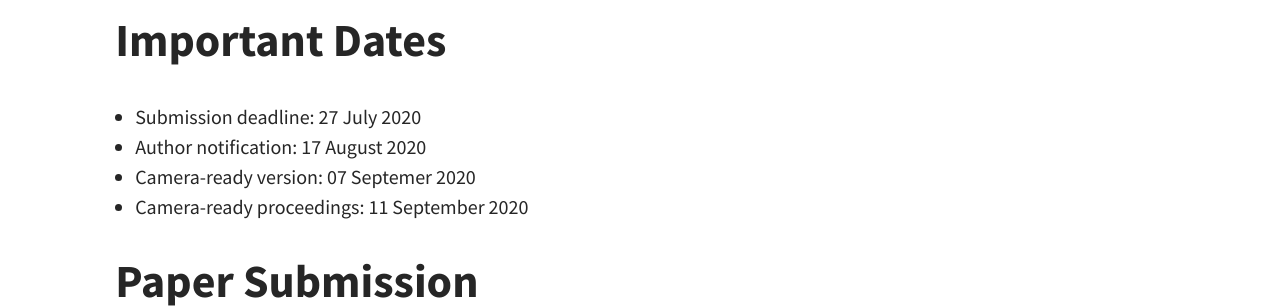
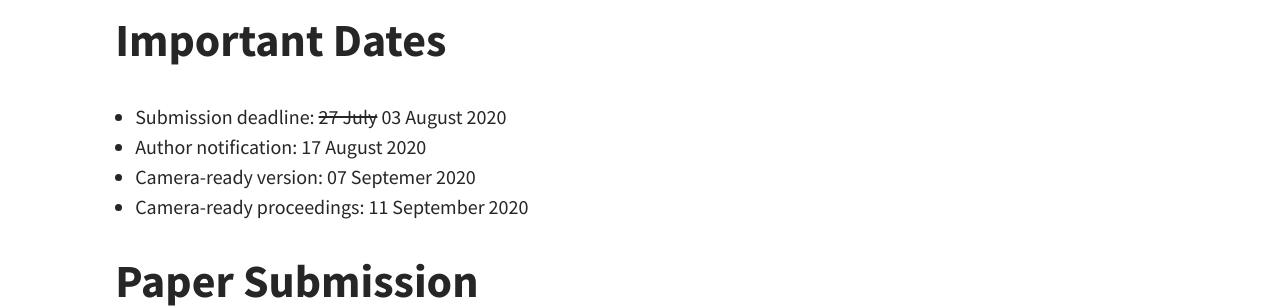
Before and after one commit to comodity/comodity.github.io, a Jekyll site: the page built from index.html, in a window 1280 px wide and 900 px high, scrolled down 1621 px. Shown: the part 156-464 px from the top of the window. Built offline with Jekyll 4.4.1, drawn with Linux system fonts in a browser that asks for light colours; the list of posts is cut into pages by our own code.

Commit message:
Update home.html

```diff
--- a/_layouts/home.html
+++ b/_layouts/home.html
@@ -90,7 +90,7 @@ As such, we devote half of the day for interactive sessions and discussions.
 <h1 id="important-dates">Important Dates</h1>
 
 <ul>
-  <li>Submission deadline: 27 July 2020</li>
+    <li>Submission deadline: <del>27 July</del> 03 August 2020</li>
   <li>Author notification: 17 August 2020</li>
   <li>Camera-ready version: 07 Septemer 2020</li>
   <li>Camera-ready proceedings: 11 September 2020</li>
```
